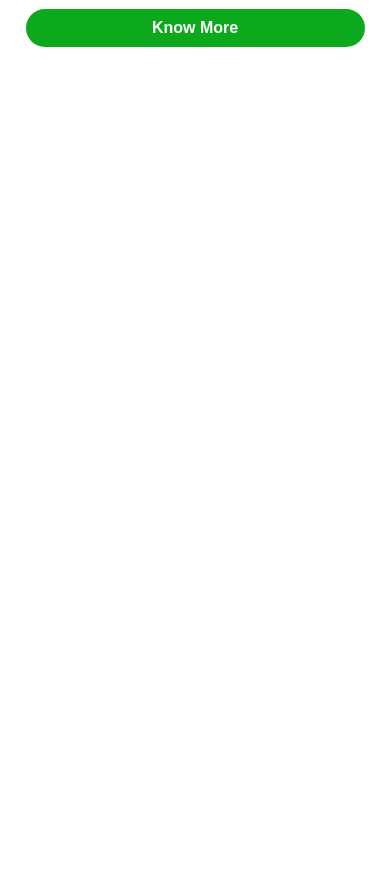
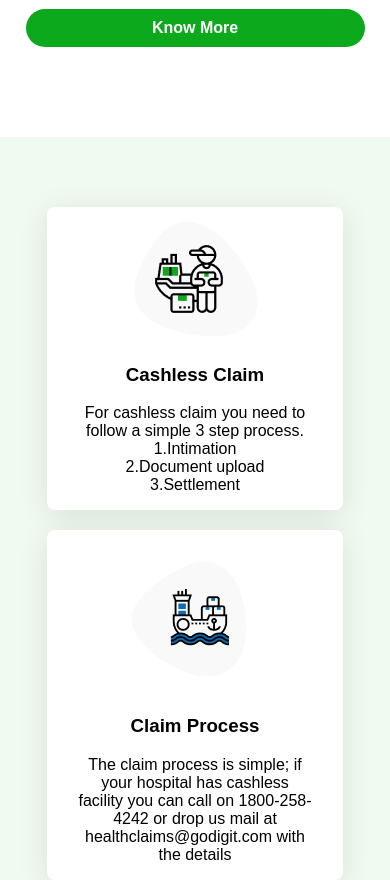
Before and after one commit to Muhammadboburshoh/MedicalLogo, a React (Create React App) app: page / in a window 390 px wide. Shown: the part 3280-4160 px from the top of the page. Before the commit the page ends 3417 px from the top, so only its background shows below. Built offline with nearby package versions, Linux system fonts and the light colour scheme.

Commit message:
Add Performance part responsive

```diff
--- a/src/App.js
+++ b/src/App.js
@@ -13,8 +13,8 @@ function App() {
       <Header />
       <Services />
       <About />
-      {/* <Performance />
-      <Insurance />
+      <Performance />
+      {/* <Insurance />
       <Footer /> */}
     </>
   )
--- a/src/Pages/HomePage/Performance/performance.css
+++ b/src/Pages/HomePage/Performance/performance.css
@@ -53,3 +53,53 @@
   text-decoration: none;
   padding: 20px 70px;
 }
+
+@media only screen and (max-width: 1080px) {
+
+  .performance__item {
+    max-width: 32%;
+  }
+}
+
+@media only screen and (max-width: 850px) {
+  .performance__item {
+    padding-top: 10px;
+    padding-bottom: 0;
+  }
+}
+
+@media only screen and (max-width: 720px) {
+  .performance__list {
+    flex-wrap: wrap;
+    justify-content: center;
+  }
+
+  .performance__item:first-child {
+
+    margin-right: 20px;
+  }
+
+  .performance__item {
+    margin-bottom: 20px;
+    max-width: 40%;
+  }
+}
+
+@media only screen and (max-width: 570px) {
+
+  .performance__item:first-child {
+
+    margin-right: 0;
+  }
+  .performance__item {
+    max-width: 60%;
+  }
+}
+
+@media only screen and (max-width: 500px) {
+
+  .performance__item {
+    max-width: 80%;
+  }
+
+}
```
